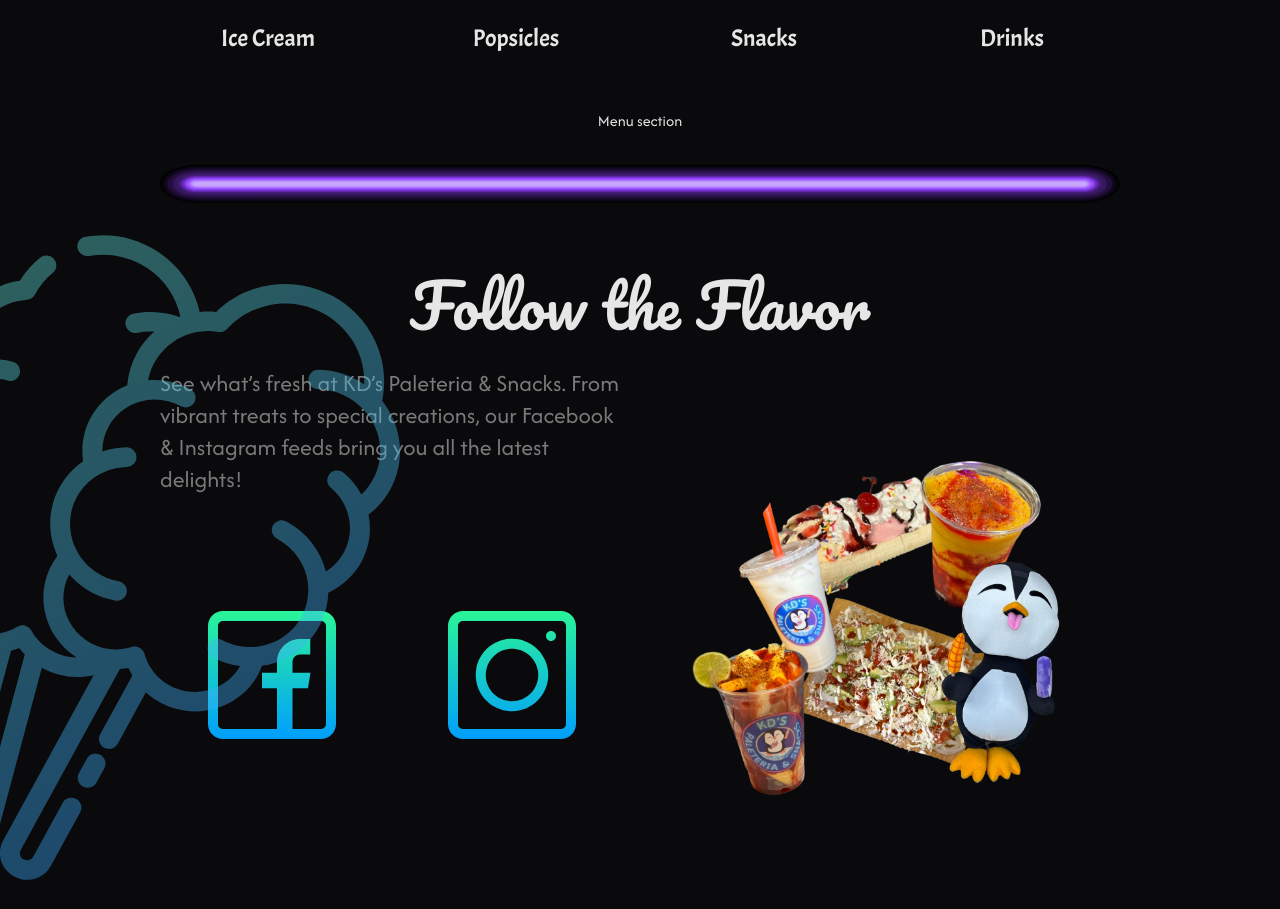
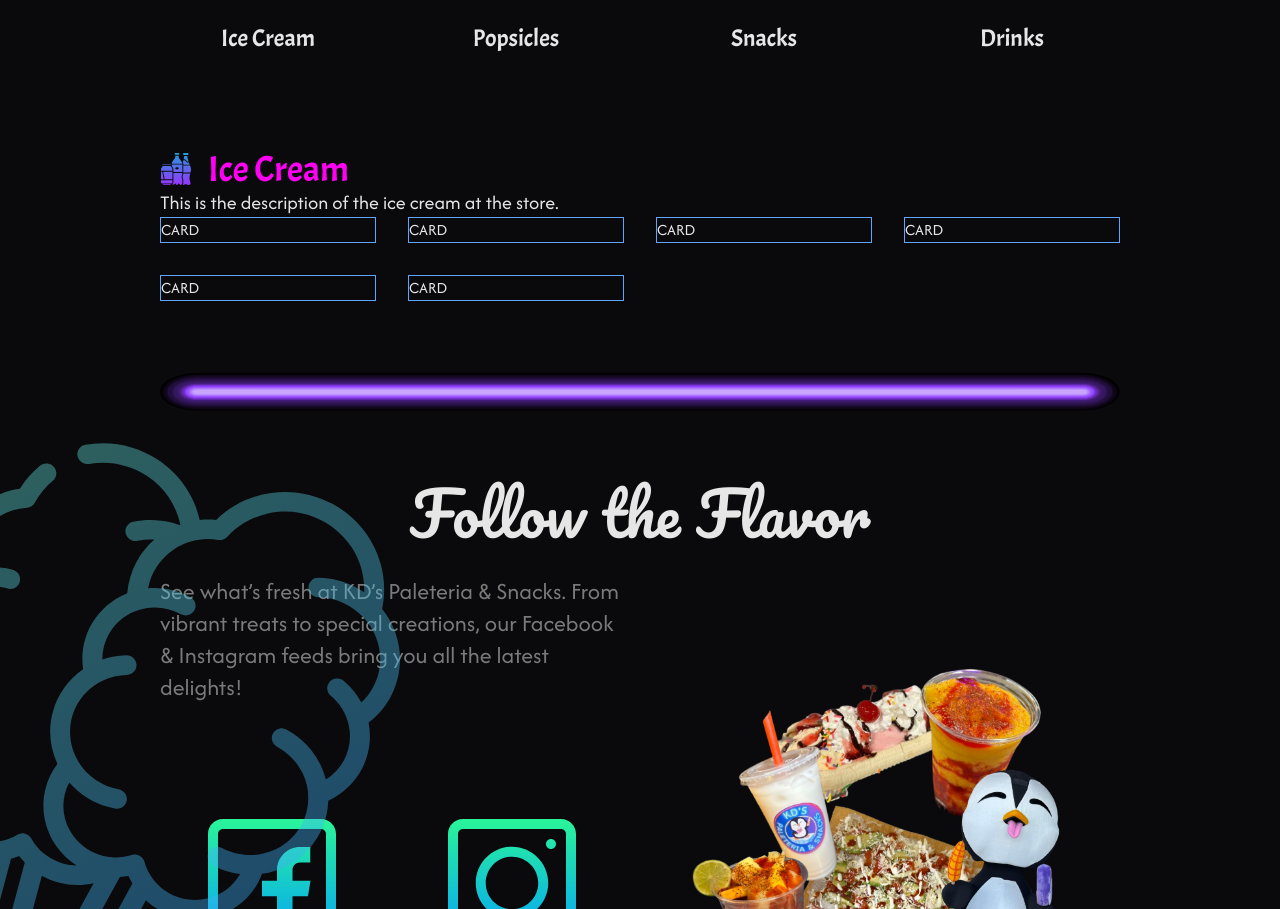
Before and after one commit to missatrox44/paleteria-and-snacks, a Next.js app: page / in a window 1280 px wide. Shown: the part 856-1765 px from the top of the page. Built offline with nearby package versions, Linux system fonts and the light colour scheme.

Commit message:
add neon colors to css library

```diff
--- a/src/app/components/FoodCategory.tsx
+++ b/src/app/components/FoodCategory.tsx
@@ -2,11 +2,41 @@
 // TODO: card component - passing in food data
 // TODO: import food data?
 
+import Image from "next/image";
 const FoodCategory = () => {
 
   return (
-    <section className="flex flex-col items-center gap-y-1">
-        Menu section
+    <section className="wrapper py-10">
+      <div className="flex flex-col">
+        <div className="flex items-center gap-x-4">
+          <Image src="/icons/drinks.svg" alt="Drinks icon" width={32} height={32} />
+          <h2 className="font-acme text-2xl md:text-4xl text-neon-pink">Ice Cream</h2>
+          {/* <Image className="object-fit" src="/text/ice-cream-text.svg" alt="Ice Cream" width={1000} height={1000} />  */}
+        </div>
+        <p className="text-xl">This is the description of the ice cream at the store.</p>
+      </div>
+
+      <div className="grid grid-cols-2 md:grid-cols-4 gap-8">
+      <div className="border border-blue-400">
+          CARD
+        </div>
+
+      <div className="border border-blue-400">
+          CARD
+        </div>
+      <div className="border border-blue-400">
+          CARD
+        </div>
+        <div className="border border-blue-400">
+          CARD
+        </div>
+        <div className="border border-blue-400">
+          CARD
+        </div>
+        <div className="border border-blue-400">
+          CARD
+        </div>
+      </div>
     </section>
   );
 };
--- a/src/app/globals.scss
+++ b/src/app/globals.scss
@@ -9,6 +9,10 @@
   --lightest-black: #1E1E1E;
   --grey: #7A7A7B;
   --light-purple: #844AEA;
+  --neon-pink: '#FF00F5',
+  --neon-turquoise: '#00FFE0',
+  --neon-orange: '#FF9100',
+  --neon-green: '#76FF03',
 }
 
 body {
@@ -39,6 +43,22 @@ body {
 
 .kd-white {
   color: var(--white);
+}
+
+.kd-neon-pink {
+  color: var(--neon-pink);
+}
+
+.kd-neon-turquoise {
+  color: var(--neon-turquoise);
+}
+
+.kd-neon-orange {
+  color: var(--neon-orange);
+}
+
+.kd-neon-green {
+  color: var(--neon-green);
 }
 
 .wrapper {
--- a/tailwind.config.ts
+++ b/tailwind.config.ts
@@ -13,6 +13,10 @@ export default {
         foreground: "var(--white)",
         'custom-blue': '#194BFD',
         'custom-purple': '#AD13FB',
+        'neon-pink': '#FF00F5',
+        'neon-turquoise': '#00FFE0',
+        'neon-orange': '#FF9100',
+        'neon-green': '#76FF03',
       },
     },
   },
```
